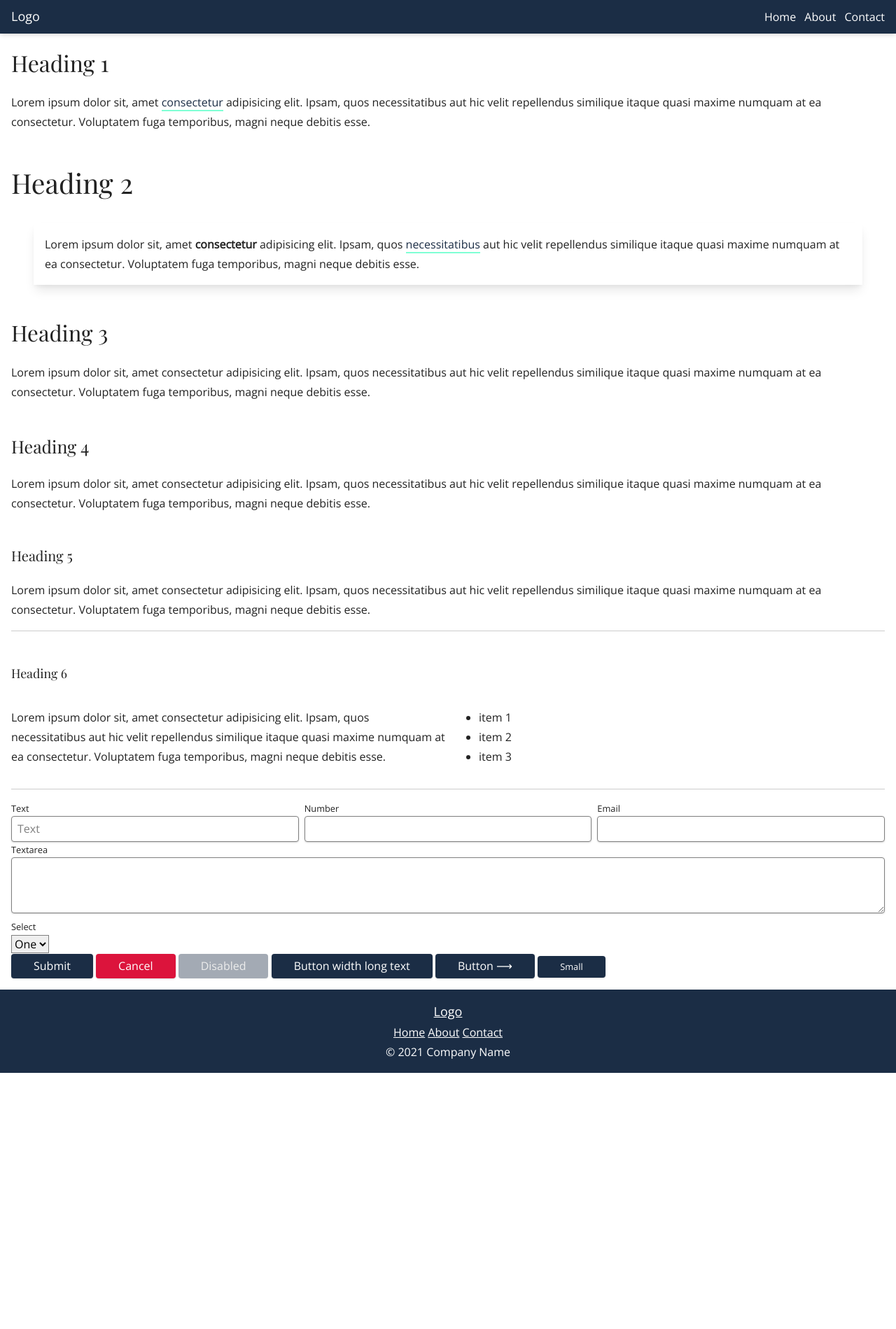
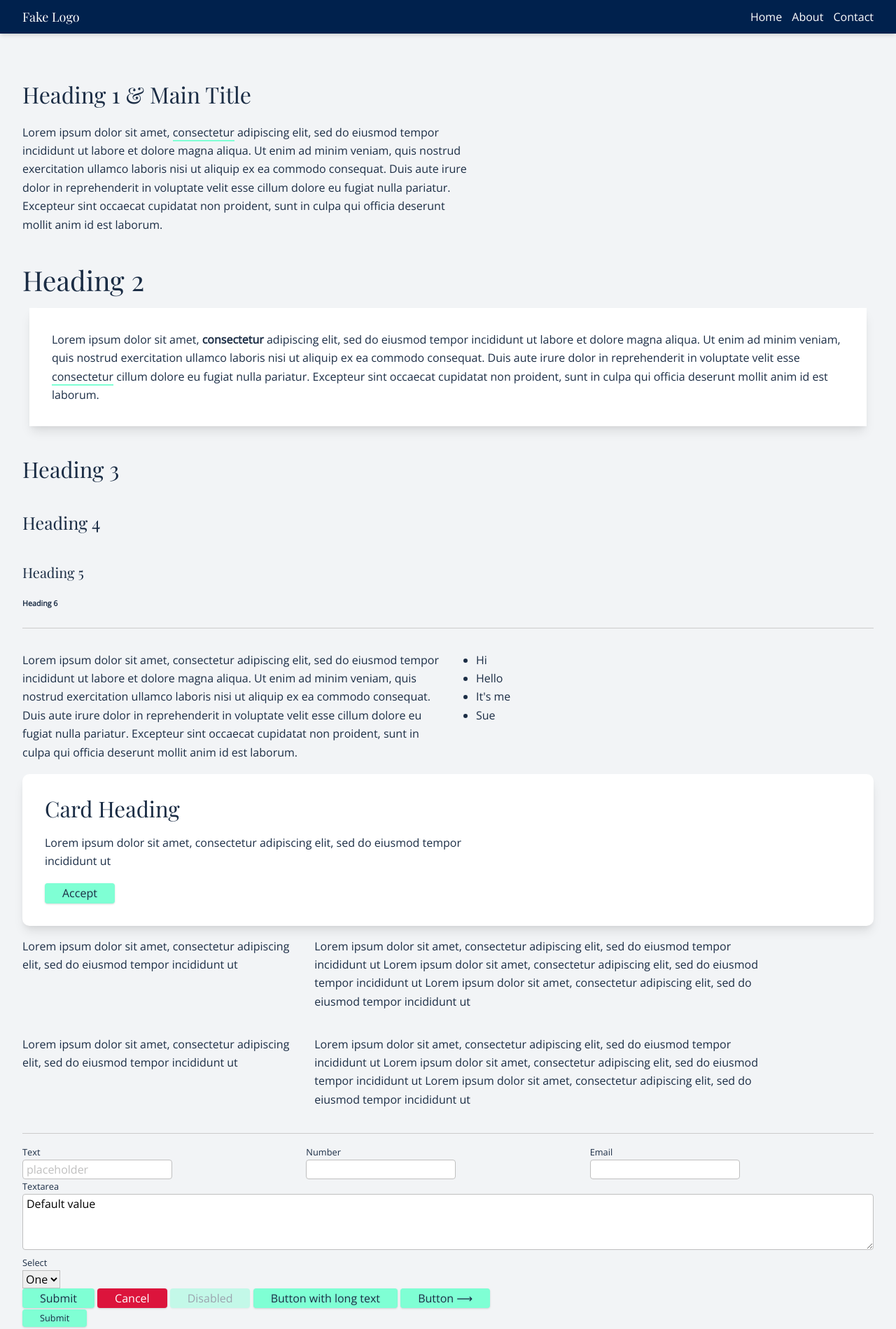
Before and after one commit to digitalprocess/design-system, a website built with Parcel: page index.html in a window 1280 px wide. Shown: the top 1899 px of the page at 70% size. Before the commit the page ends 1533 px from the top, so only its background shows below. Built offline with nearby package versions, Linux system fonts and the light colour scheme.

Commit message:
cards, dark mode, theming, oled

```diff
--- a/css/styles.css
+++ b/css/styles.css
@@ -4,51 +4,62 @@
 	/* Define Colors as colors */
 	--green: aquamarine;
 	--red: crimson;
-	--yellow: yellow;
+	--yellow: #fde24f;
 	--black: #1b2d45;
-	--darkBlue: darkblue;
-	--grey: gray;
-	--darkGray: darkgray;
-	--lightGrey: lightgray;
+	--darkBlue: #00214d;
+	--darkGrey: #222;
+	--grey: #bfbfbf;
+	--lightGrey: #f2f4f6;
+	--white: #fff;
 
 	/* Define Colors intentions */
+	--primary: var(--green);
+	--danger: var(--red);
 	--background: var(--lightGrey);
 	--textColor: var(--black);
 	--lineColor: var(--grey);
-	--danger: var(--red);
+	--cardBg: var(--white);
+	--headerBackground: var(--darkBlue);
+	--buttonColor: var(--primary);
+	--buttonTextColor: var(--black);
+	--footerTextColor: var(--lightGrey);
+	--footerBackground: var(--black);
 
 	/* Styles */
-	--line: 1px solid var(--lineColor);
+	--line: solid 1px var(--lineColor);
 
 	/* Type */
-	--headingFont: 'Playfair Display', serif;
-	--bodyFont: 'Open Sans', sans-serif;
-	/* --baseFontSize: 100%; 16px */
-	--baseFontSize: 112.5%; /*18px */
-	--h1: 3.052rem;
-	--h2: 2.441rem;
-	--h3: 1.953rem;
-	--h4: 1.563rem;
-	--h5: 1.25rem;
-	--h6: 1.111rem;
-	--smallText: 0.8rem;
+	--headingFont: "Playfair Display", serif;
+	--bodyFont: "Open Sans", sans-serif;
+	--baseFontSize: 112.5%;
+	--h1: 3.052em;
+	--h2: 2.441em;
+	--h3: 1.953em;
+	--h4: 1.563em;
+	--h5: 1.25em;
+	--smallText: 0.8em;
 
-	/* Elevation (Drop Shadows) */
+	/* Elevation */
 	--level-1: 0 1px 3px 0 rgba(0, 0, 0, 0.1), 0 1px 2px 0 rgba(0, 0, 0, 0.06);
-	--level-2: 0 4px 6px -1px rgba(0, 0, 0, 0.1), 0 2px 4px -1px rgba(0, 0, 0, 0.06);
-	--level-3: 0 10px 15px -3px rgba(0, 0, 0, 0.1), 0 4px 6px -2px rgba(0, 0, 0, 0.05);
-	--level-4: 0 20px 25px -5px rgba(0, 0, 0, 0.1), 0 10px 10px -5px rgba(0, 0, 0, 0.04);
-	--inner: inset 0 2px 4px 0 rgba(0, 0, 0, 0.06);
+	--level-2: 0 4px 6px -1px rgba(0, 0, 0, 0.1),
+		0 2px 4px -1px rgba(0, 0, 0, 0.06);
+	--level-3: 0 10px 15px -3px rgba(0, 0, 0, 0.1),
+		0 4px 6px -2px rgba(0, 0, 0, 0.05);
+	--level-4: 0 20px 25px -5px rgba(0, 0, 0, 0.1),
+		0 10px 10px -5px rgba(0, 0, 0, 0.04);
 
 	/* Positioning */
-	--containerPadding: 1rem;
+	--containerPadding: 2.5%;
 	--headerHeight: 3rem;
+	--borderRadius: 4px;
 }
 
+/* FROM Type Scale */
+
 html {
-	font-size: var(--baseFontSize); /*18px*/
+	font-size: var(--baseFontSize);
 	box-sizing: border-box;
-}
+} /*18px*/
 
 *,
 *::before,
@@ -59,42 +70,39 @@ html {
 body {
 	font-family: var(--bodyFont);
 	font-weight: 400;
-	line-height: 1.75;
+	line-height: 1.65;
+	background: var(--background);
+	color: var(--textColor);
 }
 
 header {
-	--headerBackground: var(--black);
-	background: var(--headerBackground);
 	color: white;
-	box-shadow: var(--level-2);
 	position: fixed;
 	left: 0;
 	top: 0;
 	width: 100%;
-}
-
-header nav {
 	height: var(--headerHeight);
+	background: var(--headerBackground);
+	box-shadow: var(--level-2);
 	display: flex;
 	justify-content: space-between;
 	align-items: center;
-	padding: var(--containerPadding);
+	padding: 0 var(--containerPadding);
 }
 
-header a {
+header nav a {
 	color: white;
 	text-decoration: none;
 }
 
-header a + a {
-	margin-left: 0.5rem;
+header nav a + a {
+	margin-left: 10px;
 }
 
 footer {
-	--footerTextColor: white;
 	color: var(--footerTextColor);
-	background: var(--black);
-	padding: var(--containerPadding);
+	background: var(--footerBackground);
+	padding: 2rem var(--containerPadding);
 	text-align: center;
 }
 
@@ -103,25 +111,31 @@ footer a {
 }
 
 footer p {
-	margin: 0;
+	margin-bottom: 0;
+	max-width: none;
 }
 
 p {
-	margin-bottom: 1rem;
+	margin-bottom: 1.15rem;
+	max-width: 40em;
 }
 
 p a,
 blockquote a {
-	color: var(--black);
+	color: var(--textColor);
 	text-decoration: none;
-	border-bottom: 2px solid var(--green);
+	border-bottom: solid 2px var(--primary);
 }
 
-h1, h2, h3, h4, h5, h6 {
-	margin: 3rem 0 1.38rem;
+h1,
+h2,
+h3,
+h4,
+h5 {
+	margin: 2.75rem 0 1.05rem;
 	font-family: var(--headingFont);
 	font-weight: 400;
-	line-height: 1.3;
+	line-height: 1.15;
 }
 
 h1 {
@@ -129,18 +143,33 @@ h1 {
 	font-size: var(--h1);
 }
 
-h2 {font-size: var(--h2);}
-h3 {font-size: var(--h3);}
-h4 {font-size: var(--h4);}
-h5 {font-size: var(--h5);}
-h6 {font-size: var(--h6);}
+h2 {
+	font-size: var(--h2);
+}
+
+h3 {
+	font-size: var(--h3);
+}
+
+h4 {
+	font-size: var(--h4);
+}
+
+h5 {
+	font-size: var(--h5);
+}
 
 small,
-.text_small {font-size: var(--smallText);}
+.text_small {
+	font-size: var(--smallText);
+}
+
+/* End typescale */
 
 blockquote {
-	margin: 2rem;
-	padding: 1rem;
+	margin: 10px;
+	padding: 2em;
+	background: var(--cardBg);
 	box-shadow: var(--level-3);
 }
 
@@ -151,16 +180,14 @@ label {
 
 input,
 textarea {
-	width: 100%;
-	padding: 0.5rem;
+	padding: 4px 5px;
 	border: var(--line);
-	border-radius: 4px;
-	box-shadow: var(--level-1);
+	border-radius: var(--borderRadius);
 }
 
 textarea {
+	width: 100%;
 	height: 5rem;
-	/* width: 100%; */
 }
 
 ::placeholder {
@@ -176,15 +203,12 @@ hr {
 }
 
 button {
-	--buttonColor: var(--black);
-	--textColor: white;
-	cursor: pointer;
 	appearance: none;
-	color: var(--textColor);
+	color: var(--butonTextColor);
 	background-color: var(--buttonColor);
 	border: none;
-	border-radius: 4px;
-	padding: 0.5rem 2rem;
+	border-radius: var(--borderRadius);
+	padding: 5px 25px;
 	box-shadow: var(--level-1);
 	transition: 0.3s ease-in-out box-shadow;
 }
@@ -195,12 +219,12 @@ button:hover {
 
 button[disabled] {
 	opacity: 0.4;
-	--textColor: var(--lightGrey);
-	cursor: not-allowed;
 }
 
+/* .cancel can mean anything */
 button.cancel {
 	--buttonColor: var(--danger);
+	--butonTextColor: var(--white);
 }
 
 button.small {
@@ -208,43 +232,44 @@ button.small {
 }
 
 .layout {
-	padding: var(--containerPadding);
-	padding-top: var(--headerHeight);
+	/* top padding header height + whatever visual padding we want */
+	padding: calc(3rem + var(--headerHeight)) var(--containerPadding);
 }
 
 .grid {
 	--gridCols: 2;
-	gap: 0.5rem;
 	display: block;
 	grid-template-columns: repeat(var(--gridCols), 1fr);
+}
+
+.grid--split {
+	grid-template-columns: 33% 67%;
+	gap: 1rem;
 }
 
 .cols-3 {
 	--gridCols: 3;
 }
 
-.cols-4 {
-	--gridCols: 4;
+.split {
+	display: grid;
+	grid-template-columns: 33% 67%;
+	gap: 1rem;
 }
 
 .flex {
 	--justifyContent: space-between;
-	display: flex;
+	display: block;
 	justify-content: var(--justifyContent);
 }
 
-.flex--space-around {
+.flex-around {
 	--justifyContent: space-around;
 }
 
-.logo {
-	font-size: var(--baseFontSize);
-	margin: 0;
-}
-
-@media only screen and (min-width: 768px) {
+@media only screen and (min-width: 500px) {
 	:root {
-		--baseFontSize: 112.5%; /*18px*/
+		--baseFontSize: 112.5%;
 	}
 	.grid {
 		display: grid;
@@ -253,3 +278,86 @@ button.small {
 		display: flex;
 	}
 }
+
+.fake-logo {
+	font-size: var(--baseFontSize);
+	margin: 0;
+}
+
+.card {
+	padding: 2em;
+	background: var(--cardBg);
+	box-shadow: var(--level-3);
+	border-radius: 10px;
+}
+
+/* First item will never have margin top */
+.card > *:first-child {
+	margin-top: 0;
+}
+
+/* Last item will never have margin bottom */
+.card > *:last-child {
+	margin-bottom: 0;
+}
+
+.dark {
+	--cardBg: var(--darkGrey);
+	--background: var(--black);
+	--textColor: var(--lightGrey);
+	--headerBackground: var(--darkGrey);
+	--butonTextColor: var(--black);
+	--footerBackground: var(--darkGrey);
+}
+
+.oled {
+  --black: #000;
+  --cardBg: var(--darkGrey);
+  --headerBackground: var(--darkGrey);
+  --footerBackground: var(--darkGrey);
+}
+
+@media (prefers-color-scheme: dark) {
+	.prefers-color-scheme {
+		/* Define Colors as colors */
+		--green: #4fc4cf;
+		--red: #ff5470;
+		--yellow: #fbdd74;
+		--black: #181818;
+		--darkBlue: #994ff3;
+		--darkGrey: #222;
+		--grey: #bfbfbf;
+		--lightGrey: #f2f4f6;
+		--white: #fff;
+
+		/* Define Colors intentions */
+		--primary: var(--green);
+		--danger: var(--red);
+		--background: var(--lightGrey);
+		--textColor: var(--black);
+		--buttonTextColor: var(--black);
+		--lineColor: var(--grey);
+		--cardBg: var(--white);
+		--headerBackground: var(--black);
+		--footerBackground: var(--black);
+
+		/* Styles */
+		--line: 1px solid var(--yellow);
+
+		/* Type */
+		--baseFontSize: 110%;
+		--h1: 3.052em;
+		--h2: 2.441em;
+		--h3: 1.953em;
+		--h4: 1.563em;
+		--h5: 1.25em;
+		--smallText: 0.8em;
+
+		--cardBg: var(--darkGrey);
+		--background: var(--black);
+		--textColor: var(--lightGrey);
+		--headerBackground: var(--darkGrey);
+		--butonTextColor: var(--black);
+		--footerBackground: var(--darkGrey);
+	}
+}
--- a/index.html
+++ b/index.html
@@ -1,128 +1,167 @@
-<!doctype html>
+<!DOCTYPE html>
 <html class="no-js" lang="">
+	<head>
+		<meta charset="utf-8" />
+		<title></title>
+		<meta name="description" content="" />
+		<meta name="viewport" content="width=device-width, initial-scale=1" />
 
-<head>
-	<meta charset="utf-8">
-	<title>Design System</title>
-	<meta name="description" content="">
-	<meta name="viewport" content="width=device-width, initial-scale=1">
+		<meta property="og:title" content="" />
+		<meta property="og:type" content="" />
+		<meta property="og:url" content="" />
+		<meta property="og:image" content="" />
 
-	<meta property="og:title" content="">
-	<meta property="og:type" content="">
-	<meta property="og:url" content="">
-	<meta property="og:image" content="">
-
-	<link rel="manifest" href="site.webmanifest">
-	<link rel="apple-touch-icon" href="icon.png">
+		<link rel="manifest" href="site.webmanifest" />
+		<link rel="apple-touch-icon" href="icon.png" />
 		<!-- Place favicon.ico in the root directory -->
 
-	<link rel="stylesheet" href="css/normalize.css">
-	<link rel="stylesheet" href="css/main.css">
-	<link rel="stylesheet" href="css/styles.css">
+		<link rel="stylesheet" href="css/normalize.css" />
+		<link rel="stylesheet" href="css/main.css" />
+		<link rel="stylesheet" href="css/styles.css" />
 
-	<meta name="theme-color" content="#fafafa">
+		<meta name="theme-color" content="#fafafa" />
 	</head>
-
-<body>
-	<!-- Add your site or application content here -->
+	<body class="prefers-color-scheme">
 		<header>
+			<h1 class="fake-logo">Fake Logo</h1>
 			<nav>
-			<div class="logo-wrapper">
-				<a href="#" class="logo">Logo</a>
-			</div>
-			<div class="nav-items">
 				<a href="#">Home</a>
 				<a href="#">About</a>
 				<a href="#">Contact</a>
-			</div>
 			</nav>
 		</header>
 
 		<main class="layout">
-		<h1>Heading 1</h1>
+			<!-- Add your site or application content here -->
+			<h1>Heading 1 & Main Title</h1>
 
-		<p>Lorem ipsum dolor sit, amet <a href="#">consectetur</a> adipisicing elit. Ipsam, quos necessitatibus aut hic velit
-			repellendus similique itaque quasi maxime numquam at ea consectetur. Voluptatem fuga temporibus, magni neque debitis
-			esse.</p>
+			<p>
+				Lorem ipsum dolor sit amet, <a href="#">consectetur</a> adipiscing elit,
+				sed do eiusmod tempor incididunt ut labore et dolore magna aliqua. Ut
+				enim ad minim veniam, quis nostrud exercitation ullamco laboris nisi ut
+				aliquip ex ea commodo consequat. Duis aute irure dolor in reprehenderit
+				in voluptate velit esse cillum dolore eu fugiat nulla pariatur.
+				Excepteur sint occaecat cupidatat non proident, sunt in culpa qui
+				officia deserunt mollit anim id est laborum.
+			</p>
 
 			<h2>Heading 2</h2>
 
-		<blockquote>Lorem ipsum dolor sit, amet <strong>consectetur</strong> adipisicing elit. Ipsam, quos <a
-				href="#">necessitatibus</a> aut hic velit repellendus similique itaque quasi maxime numquam at ea consectetur.
-			Voluptatem fuga temporibus, magni neque debitis esse.</blockquote>
+			<blockquote>
+				Lorem ipsum dolor sit amet, <strong>consectetur</strong> adipiscing
+				elit, sed do eiusmod tempor incididunt ut labore et dolore magna aliqua.
+				Ut enim ad minim veniam, quis nostrud exercitation ullamco laboris nisi
+				ut aliquip ex ea commodo consequat. Duis aute irure dolor in
+				reprehenderit in voluptate velit esse <a href="#">consectetur</a> cillum
+				dolore eu fugiat nulla pariatur. Excepteur sint occaecat cupidatat non
+				proident, sunt in culpa qui officia deserunt mollit anim id est laborum.
+			</blockquote>
 
 			<h3>Heading 3</h3>
-
-		<p>Lorem ipsum dolor sit, amet consectetur adipisicing elit. Ipsam, quos necessitatibus aut hic velit repellendus
-			similique itaque quasi maxime numquam at ea consectetur. Voluptatem fuga temporibus, magni neque debitis esse.</p>
-
 			<h4>Heading 4</h4>
-
-		<p>Lorem ipsum dolor sit, amet consectetur adipisicing elit. Ipsam, quos necessitatibus aut hic velit repellendus
-			similique itaque quasi maxime numquam at ea consectetur. Voluptatem fuga temporibus, magni neque debitis esse.</p>
-
 			<h5>Heading 5</h5>
-
-		<p>Lorem ipsum dolor sit, amet consectetur adipisicing elit. Ipsam, quos necessitatibus aut hic velit repellendus
-			similique itaque quasi maxime numquam at ea consectetur. Voluptatem fuga temporibus, magni neque debitis esse.</p>
-
-		<hr>
-
 			<h6>Heading 6</h6>
-
+			<hr />
 			<div class="grid">
-
-			<p>Lorem ipsum dolor sit, amet consectetur adipisicing elit. Ipsam, quos necessitatibus aut hic velit repellendus similique itaque quasi maxime numquam at ea consectetur. Voluptatem fuga temporibus, magni neque debitis esse.</p>
+				<p>
+					Lorem ipsum dolor sit amet, consectetur adipiscing elit, sed do
+					eiusmod tempor incididunt ut labore et dolore magna aliqua. Ut enim ad
+					minim veniam, quis nostrud exercitation ullamco laboris nisi ut
+					aliquip ex ea commodo consequat. Duis aute irure dolor in
+					reprehenderit in voluptate velit esse cillum dolore eu fugiat nulla
+					pariatur. Excepteur sint occaecat cupidatat non proident, sunt in
+					culpa qui officia deserunt mollit anim id est laborum.
+				</p>
 				<ul>
-				<li>item 1</li>
-				<li>item 2</li>
-				<li>item 3</li>
+					<li>Hi</li>
+					<li>Hello</li>
+					<li>It's me</li>
+					<li>Sue</li>
 				</ul>
 			</div>
 
-		<hr>
+			<div class="card">
+				<h3>Card Heading</h3>
 
+				<p>
+					Lorem ipsum dolor sit amet, consectetur adipiscing elit, sed do
+					eiusmod tempor incididunt ut
+				</p>
+				<button>Accept</button>
+			</div>
+
+			<div class="grid grid--split">
+				<aside>
+					<p>
+						Lorem ipsum dolor sit amet, consectetur adipiscing elit, sed do
+						eiusmod tempor incididunt ut
+					</p>
+				</aside>
+				<p>
+					Lorem ipsum dolor sit amet, consectetur adipiscing elit, sed do
+					eiusmod tempor incididunt ut Lorem ipsum dolor sit amet, consectetur
+					adipiscing elit, sed do eiusmod tempor incididunt ut Lorem ipsum dolor
+					sit amet, consectetur adipiscing elit, sed do eiusmod tempor
+					incididunt ut
+				</p>
+			</div>
+
+			<div class="split">
+				<aside>
+					<p>
+						Lorem ipsum dolor sit amet, consectetur adipiscing elit, sed do
+						eiusmod tempor incididunt ut
+					</p>
+				</aside>
+				<p>
+					Lorem ipsum dolor sit amet, consectetur adipiscing elit, sed do
+					eiusmod tempor incididunt ut Lorem ipsum dolor sit amet, consectetur
+					adipiscing elit, sed do eiusmod tempor incididunt ut Lorem ipsum dolor
+					sit amet, consectetur adipiscing elit, sed do eiusmod tempor
+					incididunt ut
+				</p>
+			</div>
+
+			<hr />
 
 			<form>
 				<div class="grid cols-3">
 					<div>
 						<label for="text">Text</label>
-					<input type="text" id="text" placeholder="Text">
+						<input placeholder="placeholder" id="text" type="text" />
+					</div>
+					<div>
+						<label for="number">Number</label><input id="number" type="number" />
 					</div>
 
 					<div>
-					<label for="number">Number</label>
-					<input type="number" id="number">
-				</div>
-
-				<div>
-					<label for="email">Email</label>
-					<input type="email" id="email">
+						<label for="email">Email</label><input id="email" type="email" />
 					</div>
 				</div>
-
-
 				<div>
 					<label for="textarea">Textarea</label>
-				<textarea name="textarea" id="textarea"></textarea>
+					<textarea id="textarea">Default value</textarea>
 				</div>
 				<div>
 					<label for="select">Select</label>
-				<select name="select" id="select">
+					<select id="select" type="text">
 						<option value="one">One</option>
-					<option value="two">Two</option>
+						<option value="two">One</option>
 					</select>
 				</div>
+
 				<button>Submit</button>
 				<button class="cancel">Cancel</button>
 				<button disabled>Disabled</button>
-			<button>Button width long text</button>
+				<button>Button with long text</button>
 				<button>Button &xrarr;</button>
-			<button class="small">Small</button>
+				<br />
+				<button class="small">Submit</button>
 			</form>
 		</main>
+
 		<footer>
-		<div><a href="#" class="logo">Logo</a></div>
+			<h3 class="fake-logo">Fake Logo</h3>
 			<nav>
 				<a href="#">Home</a>
 				<a href="#">About</a>
@@ -130,7 +169,11 @@
 			</nav>
 			<p>
 				&copy;
-			<span id="year"><script>document.getElementById('year').appendChild(document.createTextNode(new Date().getFullYear()))</script></span>
+				<span id="year">
+					<script>
+						document.getElementById('year').appendChild(document.createTextNode(new Date().getFullYear()))
+					</script>
+				</span>
 				Company Name
 			</p>
 		</footer>
@@ -141,10 +184,16 @@
 
 		<!-- Google Analytics: change UA-XXXXX-Y to be your site's ID. -->
 		<script>
-		window.ga = function () { ga.q.push(arguments) }; ga.q = []; ga.l = +new Date;
-		ga('create', 'UA-XXXXX-Y', 'auto'); ga('set', 'anonymizeIp', true); ga('set', 'transport', 'beacon'); ga('send', 'pageview')
+			window.ga = function () {
+				ga.q.push(arguments);
+			};
+			ga.q = [];
+			ga.l = +new Date();
+			ga("create", "UA-XXXXX-Y", "auto");
+			ga("set", "anonymizeIp", true);
+			ga("set", "transport", "beacon");
+			ga("send", "pageview");
 		</script>
 		<script src="https://www.google-analytics.com/analytics.js" async></script>
 	</body>
-
 </html>
```
Lines whose indentation alone changed are shown as unchanged.
